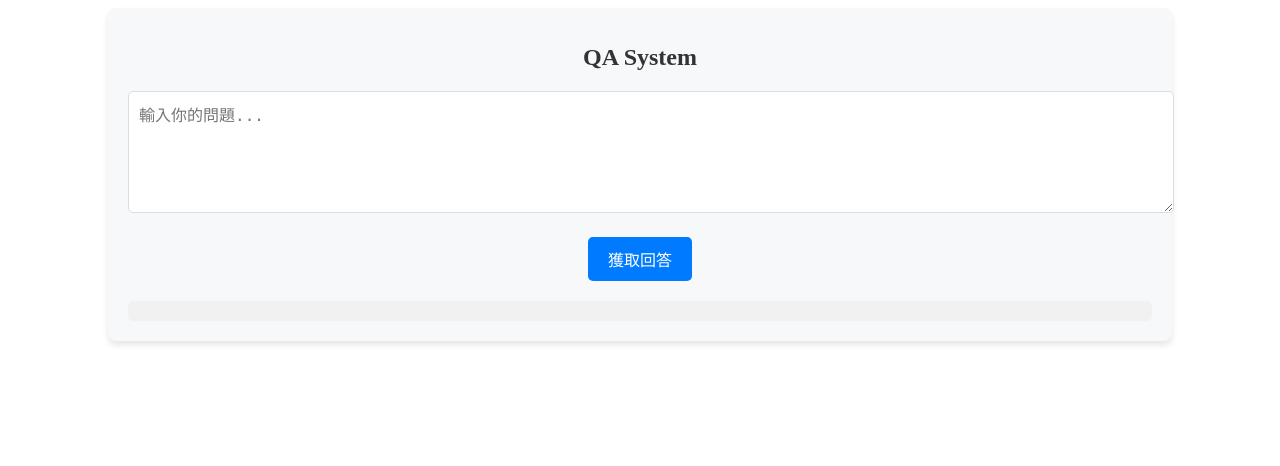
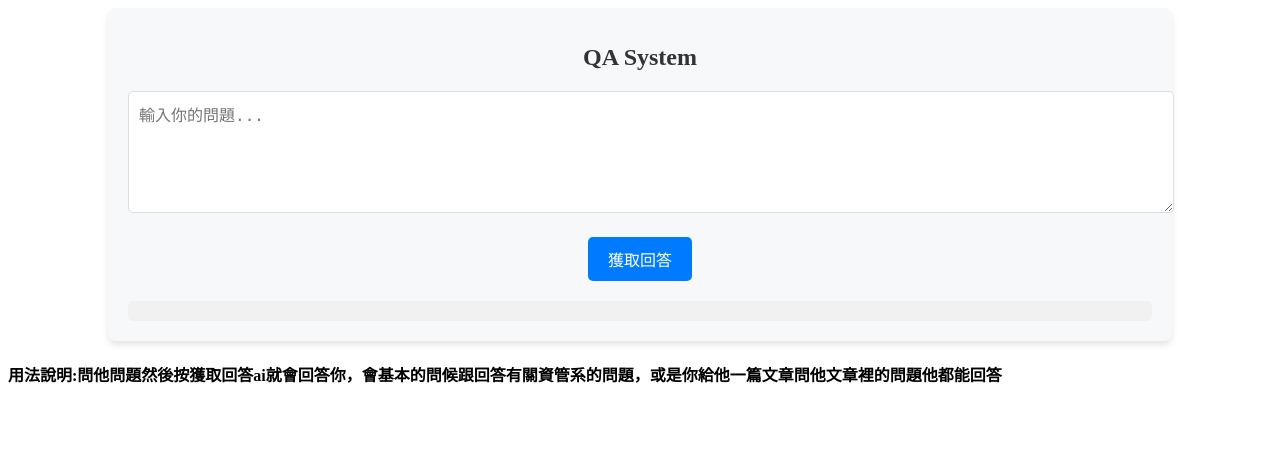
Before and after one commit to nick00151/bbb, a Flask app: page / in a window 1280 px wide. Shown: the top 466 px of the page. Run offline with Flask 3, Linux system fonts and the light colour scheme.

Commit message:
Update index.html

```diff
--- a/templates/index.html
+++ b/templates/index.html
@@ -14,6 +14,7 @@
         <div id="output" class="output"></div>
         <div id="loading" class="loading" style="display: none;">正在處理請求...</div>
     </div>
+    <h4>用法說明:問他問題然後按獲取回答ai就會回答你，會基本的問候跟回答有關資管系的問題，或是你給他一篇文章問他文章裡的問題他都能回答</h4>
     <script>
         const userInput = document.getElementById("user_input");
         const submitBtn = document.getElementById("submit_btn");
```
